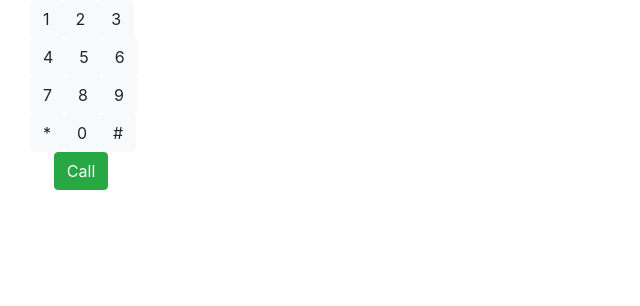
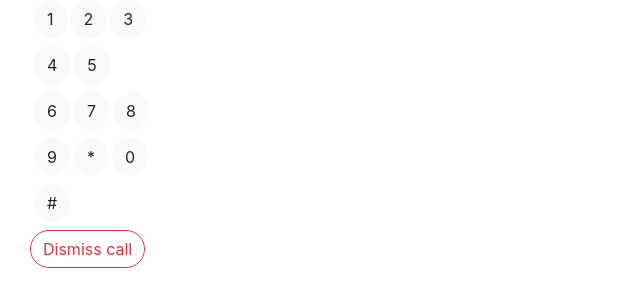
Before and after one commit to jensilva/ng-phone-component, an Angular app: page / in a window 1280 px wide. Shown: the top 306 px of the page, without its empty margins (0-640 px from the left). Built offline with nearby package versions, Linux system fonts and the light colour scheme.

Commit message:
change of button styles

```diff
--- a/package.json
+++ b/package.json
@@ -28,9 +28,9 @@
     "@angular/cli": "~8.1.1",
     "@angular/compiler-cli": "~8.1.1",
     "@angular/language-service": "~8.1.1",
-    "@types/node": "~8.9.4",
     "@types/jasmine": "~3.3.8",
     "@types/jasminewd2": "~2.0.3",
+    "@types/node": "~8.9.4",
     "codelyzer": "^5.0.0",
     "jasmine-core": "~3.4.0",
     "jasmine-spec-reporter": "~4.2.1",
--- a/src/app/app.component.html
+++ b/src/app/app.component.html
@@ -1,9 +1,10 @@
 <link rel="stylesheet" href="https://stackpath.bootstrapcdn.com/bootstrap/4.3.1/css/bootstrap.min.css" integrity="sha384-ggOyR0iXCbMQv3Xipma34MD+dH/1fQ784/j6cY/iJTQUOhcWr7x9JvoRxT2MZw1T" crossorigin="anonymous">
+<link href="/node_modules/@fortawesome/fontawesome-free/css/fontawesome.css" rel="stylesheet">
 <section class="container row" id="phone-outline">
   <article class="col-sm-10" id="phone-display">
     <article class="col-sm-2" id="phone-buttons">
-      <li type="none" class="btn btn-light" *ngFor="let button of buttons">{{button}}</li>
-      <li type="none" class="btn btn-success" style="margin-left: 20%;">Call</li>
+      <li type="none" class="btn btn-light mb-2 ml-1" *ngFor="let button of buttons">{{button}}</li>
+      <li type="none" class="btn btn-outline-danger">Dismiss call</li>
     </article>
   </article>
 </section>
--- /dev/null
+++ b/src/app/app.component.scss
@@ -0,0 +1,3 @@
+.btn {
+    border-radius: 3.25rem
+}
--- a/src/app/app.component.ts
+++ b/src/app/app.component.ts
@@ -3,7 +3,7 @@ import { Component } from '@angular/core';
 @Component({
   selector: 'app-root',
   templateUrl: './app.component.html',
-  styleUrls: ['./app.component.sass']
+  styleUrls: ['./app.component.scss']
 })
 export class AppComponent {
   title = 'Phone';
```
Also changed, not shown: src/app/app.module.ts (+3 -8 lines), src/app/app.component.sass (deleted), 1 other file (tests, documents, lock files or other folders).
